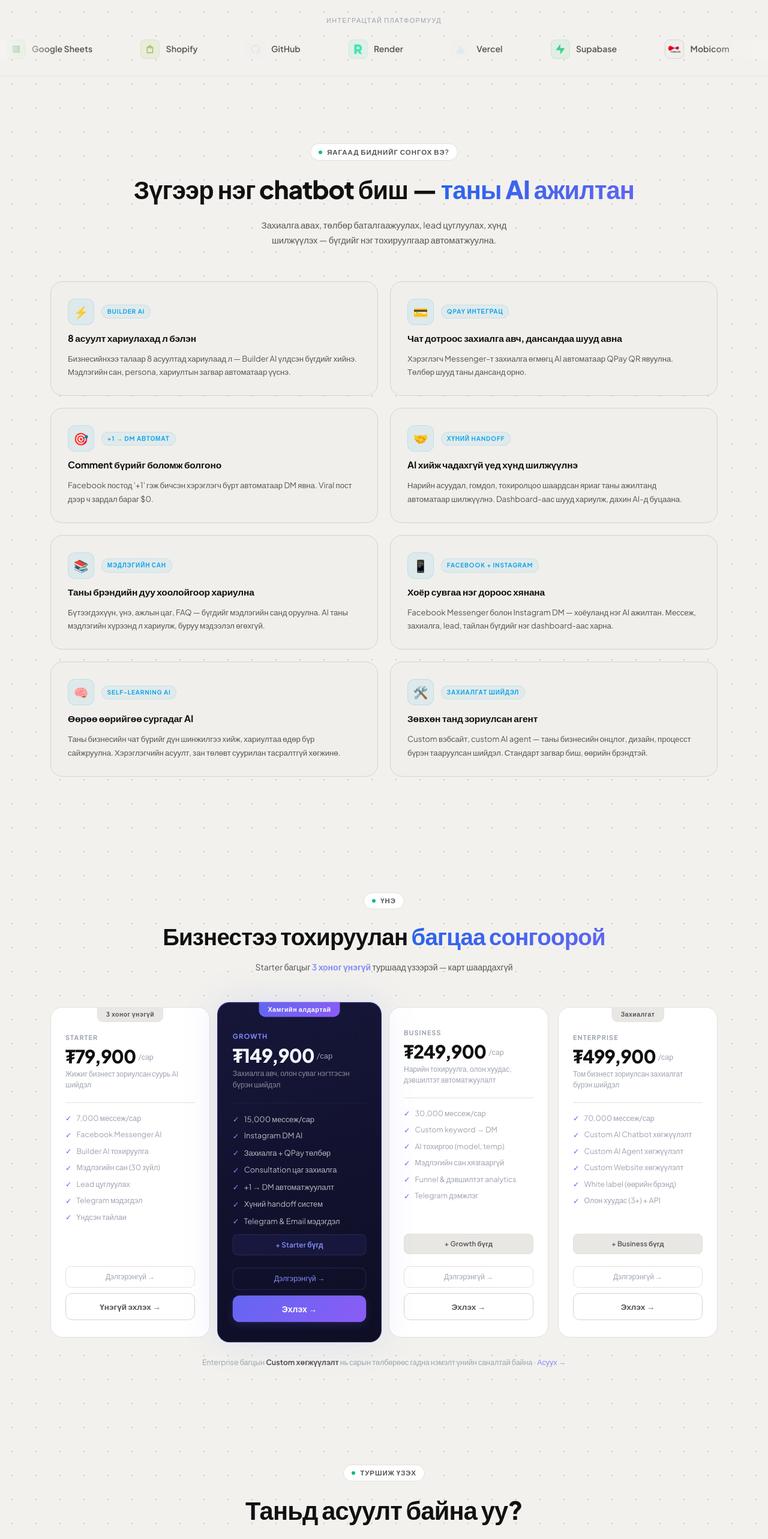
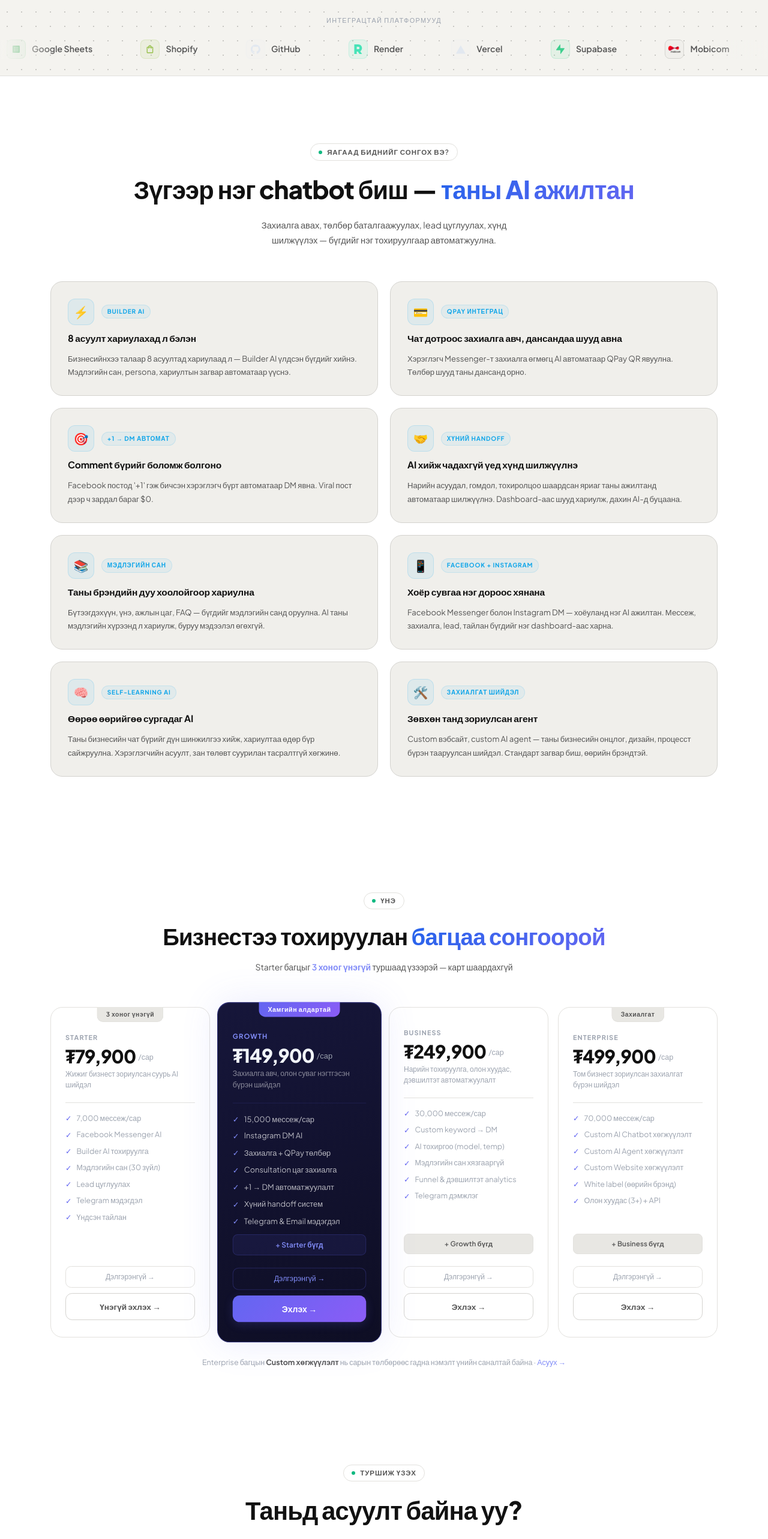
Before and after one commit to ubarino28/mongolagent-web, a Next.js app: page / in a window 1280 px wide. Shown: the part 880-3446 px from the top of the page at 60% size. Built offline with nearby package versions, Linux system fonts and the light colour scheme.

Commit message:
fix: restore original dots, add uniform white bg to all sections

```diff
--- a/app/globals.css
+++ b/app/globals.css
@@ -24,9 +24,9 @@
 html { scroll-behavior: smooth; }
 
 body {
-  background-color: #f2f1ed;
-  background-image: radial-gradient(circle, #c8c6c0 1.5px, transparent 1.5px);
-  background-size: 40px 40px;
+  background-color: var(--bg);
+  background-image: radial-gradient(circle, #c8c7c3 1px, transparent 1px);
+  background-size: 24px 24px;
   color: var(--text);
   font-family: var(--font-sans, system-ui, sans-serif);
   -webkit-font-smoothing: antialiased;
--- a/app/page.tsx
+++ b/app/page.tsx
@@ -294,7 +294,7 @@ export default function HomePage() {
       </div>
 
       {/* ─── WHY US ───────────────────────────────────────── */}
-      <section data-animate style={{ padding: "7rem 0" }}>
+      <section data-animate style={{ padding: "7rem 0", background: "var(--surface)" }}>
         <div style={wrap}>
           <div style={{ textAlign: "center", marginBottom: "3.5rem" }}>
             <div className="section-tag" style={{ display: "inline-flex", marginBottom: "1rem" }}>Яагаад биднийг сонгох вэ?</div>
@@ -401,7 +401,7 @@ export default function HomePage() {
       <DemoChat />
 
       {/* ─── SERVICES ─────────────────────────────────────── */}
-      <section id="services" data-animate style={{ padding: "7rem 0" }}>
+      <section id="services" data-animate style={{ padding: "7rem 0", background: "var(--surface)" }}>
         <div style={wrap}>
           <div style={{ textAlign: "center", marginBottom: "4rem" }}>
             <div className="section-tag" style={{ display: "inline-flex", marginBottom: "1rem" }}>Үйлчилгээ</div>
@@ -458,7 +458,7 @@ export default function HomePage() {
       </section>
 
       {/* ─── RESULTS ──────────────────────────────────────── */}
-      <section data-animate style={{ padding: "4rem 0" }}>
+      <section data-animate style={{ padding: "4rem 0", background: "var(--surface)" }}>
         <div style={wrap}>
           <div style={{ display: "grid", gridTemplateColumns: "repeat(2, 1fr)", gap: "1rem" }} className="md:grid-cols-4">
             {RESULTS.map(r => (
@@ -472,7 +472,7 @@ export default function HomePage() {
       </section>
 
       {/* ─── PROCESS ──────────────────────────────────────── */}
-      <section data-animate style={{ padding: "7rem 0" }}>
+      <section data-animate style={{ padding: "7rem 0", background: "var(--surface)" }}>
         <div style={wrap5}>
           <div style={{ textAlign: "center", marginBottom: "3.5rem" }}>
             <div className="section-tag" style={{ display: "inline-flex", marginBottom: "1rem" }}>Процесс</div>
@@ -540,7 +540,7 @@ export default function HomePage() {
       </section>
 
       {/* ─── TESTIMONIALS ─────────────────────────────────── */}
-      <section data-animate style={{ padding: "7rem 0" }}>
+      <section data-animate style={{ padding: "7rem 0", background: "var(--surface)" }}>
         <div style={wrap5}>
           <div style={{ textAlign: "center", marginBottom: "3rem" }}>
             <div className="section-tag" style={{ display: "inline-flex", marginBottom: "1rem" }}>Сэтгэгдэл</div>
@@ -570,7 +570,7 @@ export default function HomePage() {
       </section>
 
       {/* ─── FAQ ──────────────────────────────────────────── */}
-      <section id="faq" data-animate style={{ padding: "7rem 0" }}>
+      <section id="faq" data-animate style={{ padding: "7rem 0", background: "var(--surface)" }}>
         <div style={wrap3}>
           <div style={{ textAlign: "center", marginBottom: "3rem" }}>
             <div className="section-tag" style={{ display: "inline-flex", marginBottom: "1rem" }}>FAQ</div>
--- a/components/DemoChat.tsx
+++ b/components/DemoChat.tsx
@@ -53,7 +53,7 @@ export default function DemoChat() {
   };
 
   return (
-    <section data-animate style={{ padding: "5rem 0" }}>
+    <section data-animate style={{ padding: "5rem 0", background: "var(--surface)" }}>
       <div style={{ maxWidth: "72rem", margin: "0 auto", padding: "0 1.25rem" }}>
         {/* Header */}
         <div style={{ textAlign: "center", marginBottom: "3rem" }}>
--- a/components/PricingSection.tsx
+++ b/components/PricingSection.tsx
@@ -137,7 +137,7 @@ export default function PricingSection() {
 
   return (
     <>
-      <section id="pricing" data-animate style={{ padding: "5rem 0" }}>
+      <section id="pricing" data-animate style={{ padding: "5rem 0", background: "var(--surface)" }}>
         <div style={{ maxWidth: "72rem", margin: "0 auto", padding: "0 1.25rem" }}>
           <div style={{ textAlign: "center", marginBottom: "3.5rem" }}>
             <div className="section-tag" style={{ display: "inline-flex", marginBottom: "1rem" }}>Үнэ</div>
```
